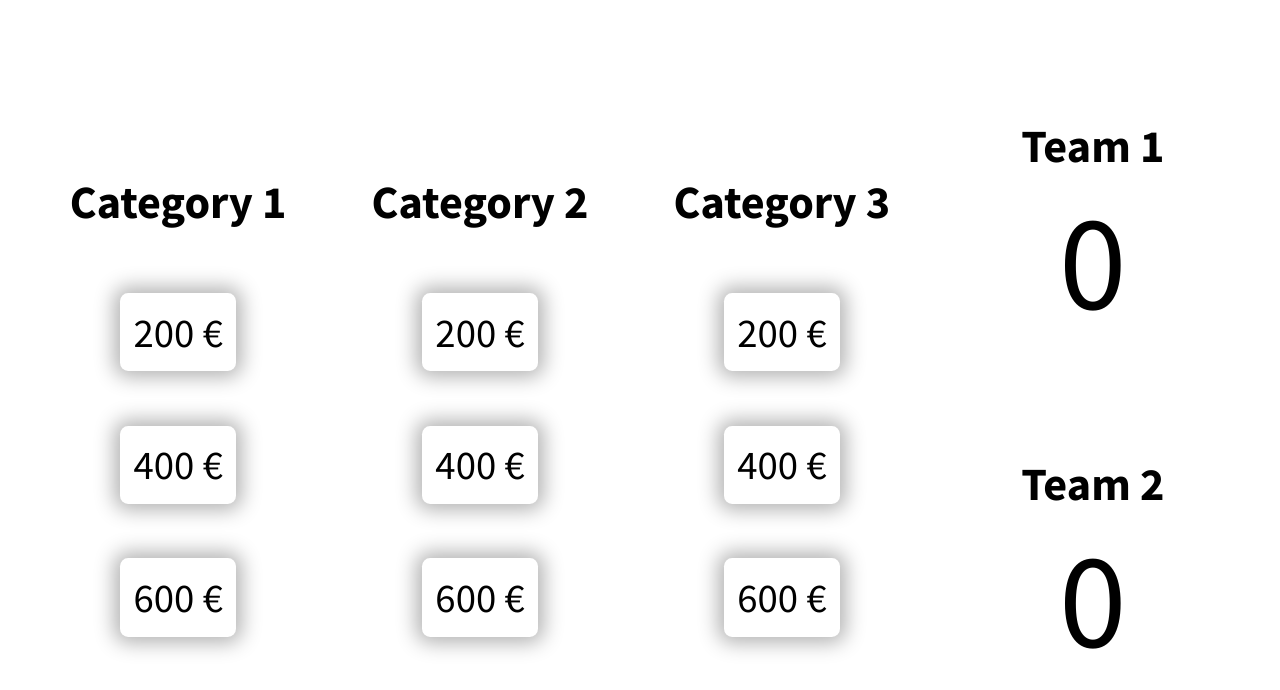
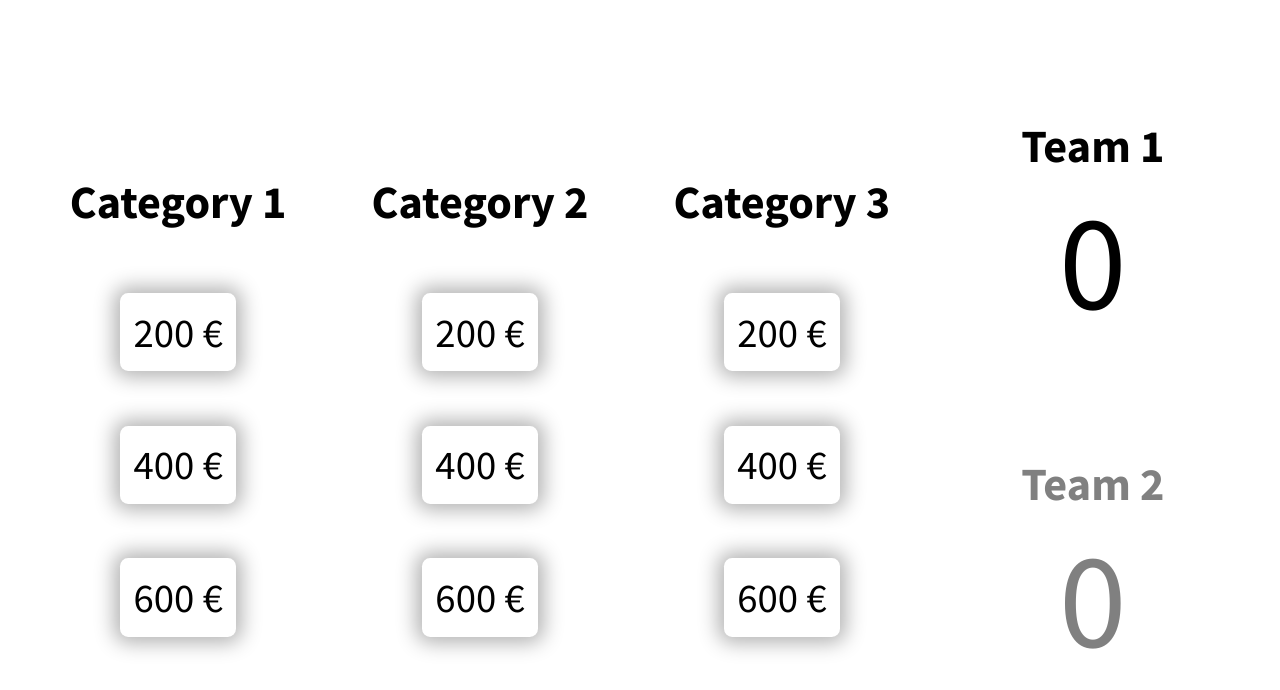
Before and after one commit to jschoedl/another-jeopardy-clone, a React (Create React App) app: page / in a window 1280 px wide. Shown: the top 690 px of the page. Built offline with nearby package versions, Linux system fonts and the light colour scheme.

Commit message:
highlight active team

```diff
--- a/src/App.jsx
+++ b/src/App.jsx
@@ -20,7 +20,7 @@ function App() {
                 />
                 : <></>}
             <QuestionButtons setDisplayedQuestion={setDisplayedQuestion}/>
-            <TeamScores score0={score0} score1={score1}/>
+            <TeamScores score0={score0} score1={score1} currentTeam={currentTeam}/>
         </>
     )
 }
--- a/src/Score.jsx
+++ b/src/Score.jsx
@@ -1,10 +1,10 @@
 import React from 'react';
 
-function Score({teamName, score}) {
+function Score({teamName, score, active}) {
     return (
         <>
-        <h3>{teamName}</h3>
-        <p className="score">{score}</p>
+            <h3 className={active ? "" : " inactive"}>{teamName}</h3>
+            <p className={"score" + (active ? "" : " inactive")}>{score}</p>
         </>
     );
 }
--- a/src/TeamScores.jsx
+++ b/src/TeamScores.jsx
@@ -1,14 +1,14 @@
 import React from 'react';
 import Score from "./Score";
 
-function TeamScores({score0, score1}) {
+function TeamScores({score0, score1, currentTeam}) {
     return (
         <div id="scores" className="container flex-1">
             <div className="row">
-                <Score teamName="Team 1" score={score0}/>
+                <Score teamName="Team 1" score={score0} active={currentTeam === 0}/>
             </div>
             <div className="row">
-                <Score teamName="Team 2" score={score1}/>
+                <Score teamName="Team 2" score={score1} active={currentTeam === 1}/>
             </div>
         </div>
     );
--- a/src/assets/main.css
+++ b/src/assets/main.css
@@ -4,7 +4,7 @@
     font-family: 'Source Sans Pro', sans-serif;
     font-size: 1.7rem;
     margin: 0;
-    transition: background-color .5s;
+    transition: background-color .3s;
 }
 
 #root {
@@ -18,9 +18,13 @@ h2 {
     text-align: center;
 }
 
-p{
+p {
     text-align: center;
     padding-top: 1rem;
+}
+
+.inactive {
+    color: gray;
 }
 
 .container {
```
